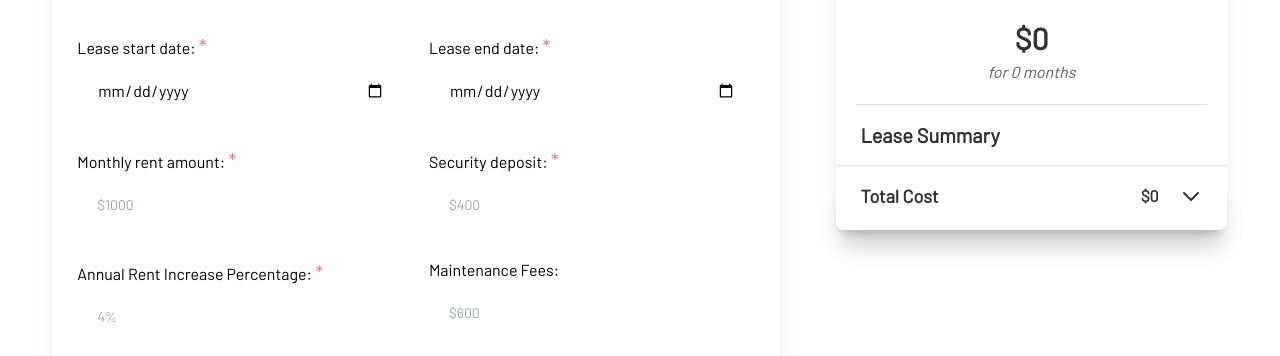
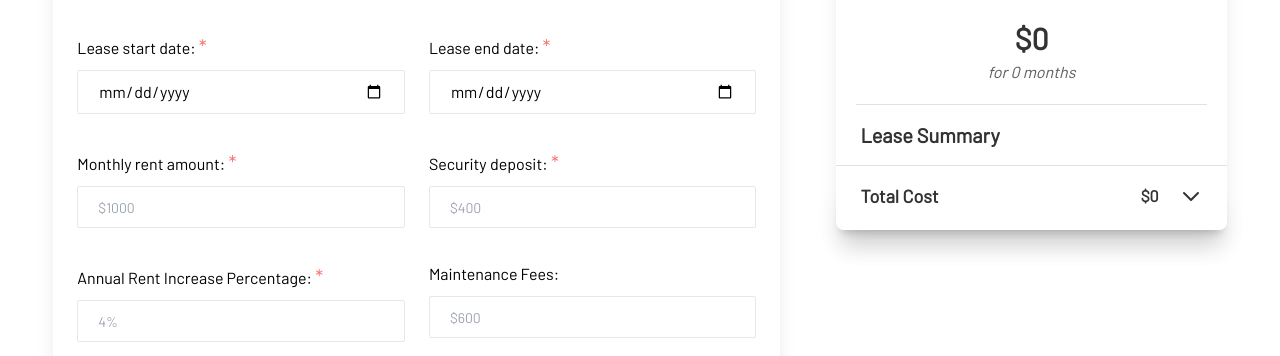
Before and after one commit to klassno3/icog-test, a Next.js app: page / in a window 1280 px wide. Shown: the part 444-800 px from the top of the page. Built offline with nearby package versions, Linux system fonts and the light colour scheme; no server answers.

Commit message:
refactor Input component styles for improved border handling

```diff
--- a/src/components/Input.tsx
+++ b/src/components/Input.tsx
@@ -49,12 +49,12 @@ const Input = ({
       ) : null}
       <div
         className={`text-primaryColor-200 flex items-center justify-between w-full rounded-sm focus:outline-none focus:ring-0  px-4 md:px-5 py-2
-           placeholder:font-light placeholder:font-barlow${
+           placeholder:font-light placeholder:font-barlow ${
              error
                ? "border-red-400/60 border-[.5px] "
                : disabled
-               ? "border-gray-300/60 border-[.5px] "
-               : "border-[.5px]  border-primaryColor-400/70 hover:border-primaryColor-400/80 transition-all duration-500"
+               ? "border-gray-300/70 border-[.5px] "
+               : "border-[.5px]  border-primaryColor-400/70 hover:border-gray-400/55 transition-all duration-500"
            }`}
       >
         <input
```
